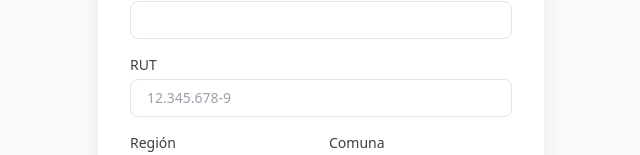
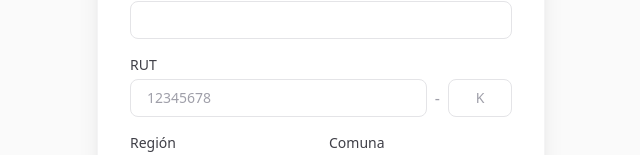
Before and after one commit to msolisp/sistema-gestion-broncopulmonar, a Next.js app: page /register in a window 1280 px wide. Shown: the part 262-417 px from the top of the page, without its empty margins (319-959 px from the left). Built offline with nearby package versions, Linux system fonts and the light colour scheme; no server answers.

Commit message:
Split RUT input into body and DV fields

```diff
--- /dev/null
+++ b/src/app/(public)/contact/page.tsx
@@ -0,0 +1,67 @@
+import Link from "next/link";
+import { ArrowLeft, Mail, MapPin, User } from "lucide-react";
+
+export default function ContactPage() {
+    return (
+        <div className="min-h-screen bg-[#0B1120] text-white selection:bg-emerald-500/30 flex flex-col items-center justify-center p-6 relative overflow-hidden">
+
+            {/* Background Effects */}
+            <div className="absolute top-0 right-0 w-[500px] h-[500px] bg-indigo-600/20 rounded-full blur-[120px] -translate-y-1/2 translate-x-1/4" />
+            <div className="absolute bottom-0 left-0 w-[400px] h-[400px] bg-emerald-600/10 rounded-full blur-[100px] translate-y-1/4 -translate-x-1/4" />
+
+            <div className="w-full max-w-lg bg-slate-800/40 backdrop-blur-xl border border-white/10 p-8 rounded-3xl shadow-2xl relative z-10 animate-zoom-in">
+                <Link
+                    href="/"
+                    className="inline-flex items-center text-slate-400 hover:text-white mb-8 transition-colors group"
+                >
+                    <ArrowLeft className="h-4 w-4 mr-2 group-hover:-translate-x-1 transition-transform" />
+                    Volver al inicio
+                </Link>
+
+                <h1 className="text-3xl font-bold mb-2">Contacto Profesional</h1>
+                <p className="text-slate-400 mb-8">Para consultas técnicas o soporte sobre la plataforma.</p>
+
+                <div className="space-y-6">
+                    <div className="flex items-start space-x-4 p-4 rounded-xl bg-white/5 border border-white/5 hover:bg-white/10 transition-colors">
+                        <div className="p-2 bg-indigo-500/20 rounded-lg">
+                            <User className="h-6 w-6 text-indigo-400" />
+                        </div>
+                        <div>
+                            <p className="text-xs text-slate-400 uppercase tracking-wider font-semibold mb-1">Desarrollador Responsable</p>
+                            <p className="text-lg font-medium text-white">Maximiliano Solis</p>
+                        </div>
+                    </div>
+
+                    <div className="flex items-start space-x-4 p-4 rounded-xl bg-white/5 border border-white/5 hover:bg-white/10 transition-colors">
+                        <div className="p-2 bg-emerald-500/20 rounded-lg">
+                            <Mail className="h-6 w-6 text-emerald-400" />
+                        </div>
+                        <div>
+                            <p className="text-xs text-slate-400 uppercase tracking-wider font-semibold mb-1">Correo Electrónico</p>
+                            <a href="mailto:max.solis@gmail.com" className="text-lg font-medium text-white hover:text-emerald-400 transition-colors">
+                                max.solis@gmail.com
+                            </a>
+                        </div>
+                    </div>
+                    <div className="flex items-start space-x-4 p-4 rounded-xl bg-white/5 border border-white/5 hover:bg-white/10 transition-colors">
+                        <div className="p-2 bg-rose-500/20 rounded-lg">
+                            <MapPin className="h-6 w-6 text-rose-400" />
+                        </div>
+                        <div>
+                            <p className="text-xs text-slate-400 uppercase tracking-wider font-semibold mb-1">Ubicación</p>
+                            <p className="text-lg font-medium text-white">
+                                Santiago, Chile
+                            </p>
+                        </div>
+                    </div>
+                </div>
+
+                <div className="mt-8 pt-8 border-t border-white/10 text-center">
+                    <p className="text-slate-500 text-sm">
+                        © 2025 Sistema de Gestión Broncopulmonar
+                    </p>
+                </div>
+            </div>
+        </div>
+    );
+}
--- a/src/app/(public)/register/page.tsx
+++ b/src/app/(public)/register/page.tsx
@@ -43,17 +43,32 @@ export default function RegisterPage() {
                         </div>
 
                         <div>
-                            <label className="block text-sm font-medium text-zinc-700 mb-1" htmlFor="rut">
+                            <label className="block text-sm font-medium text-zinc-700 mb-1" htmlFor="rutBody">
                                 RUT
                             </label>
-                            <input
-                                className="w-full rounded-lg border border-zinc-200 px-4 py-2 text-sm text-zinc-900 placeholder:text-zinc-400 focus:border-indigo-500 focus:outline-none focus:ring-1 focus:ring-indigo-500 transition-all duration-200"
-                                id="rut"
-                                type="text"
-                                name="rut"
-                                placeholder="12.345.678-9"
-                                required
-                            />
+                            <div className="flex gap-2">
+                                <input
+                                    className="flex-1 rounded-lg border border-zinc-200 px-4 py-2 text-sm text-zinc-900 placeholder:text-zinc-400 focus:border-indigo-500 focus:outline-none focus:ring-1 focus:ring-indigo-500 transition-all duration-200"
+                                    id="rutBody"
+                                    type="text"
+                                    name="rutBody"
+                                    placeholder="12345678"
+                                    maxLength={8}
+                                    pattern="\d*"
+                                    title="Ingrese solo números"
+                                    required
+                                />
+                                <span className="flex items-center text-zinc-400">-</span>
+                                <input
+                                    className="w-16 rounded-lg border border-zinc-200 px-4 py-2 text-sm text-zinc-900 placeholder:text-zinc-400 focus:border-indigo-500 focus:outline-none focus:ring-1 focus:ring-indigo-500 transition-all duration-200 text-center"
+                                    id="rutDv"
+                                    type="text"
+                                    name="rutDv"
+                                    placeholder="K"
+                                    maxLength={1}
+                                    required
+                                />
+                            </div>
                         </div>
 
                         <div className="grid grid-cols-1 md:grid-cols-2 gap-4">
--- a/src/lib/actions.ts
+++ b/src/lib/actions.ts
@@ -144,6 +144,18 @@ export async function authenticate(
 
 export async function registerPatient(prevState: any, formData: FormData) {
     const rawData = Object.fromEntries(formData);
+
+    // Combine RUT
+    const rutBody = formData.get('rutBody') as string;
+    const rutDv = formData.get('rutDv') as string;
+
+    if (rutBody && rutDv) {
+        // Simple formatting
+        const cleanBody = rutBody.replace(/\D/g, '');
+        const formattedBody = cleanBody.replace(/\B(?=(\d{3})+(?!\d))/g, ".");
+        rawData.rut = `${formattedBody}-${rutDv.toUpperCase()}`;
+    }
+
     const validation = RegisterPatientSchema.safeParse(rawData);
 
     if (!validation.success) {
```
